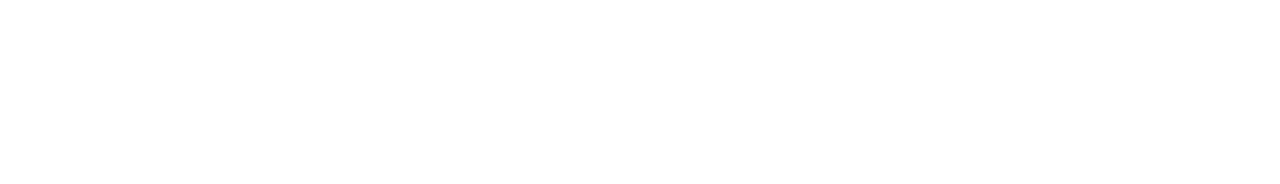
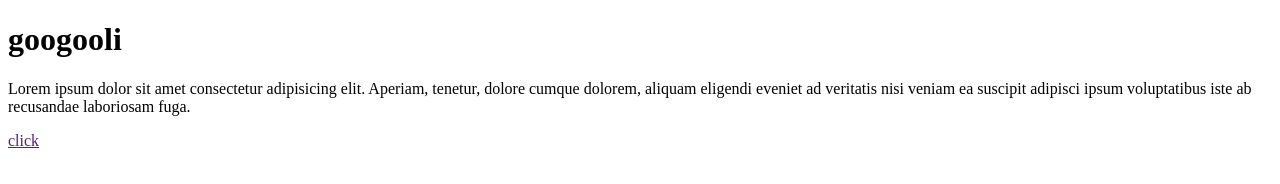
Before and after one commit to sowgand-es/git, a plain HTML site: page index.html in a window 1280 px wide. Drawn offline with Linux system fonts and the light colour scheme.

Commit message:
googooli

```diff
--- a/index.html
+++ b/index.html
@@ -6,6 +6,8 @@
     <title>Document</title>
 </head>
 <body>
-
+    <h1>googooli</h1>
+    <p>Lorem ipsum dolor sit amet consectetur adipisicing elit. Aperiam, tenetur, dolore cumque dolorem, aliquam eligendi eveniet ad veritatis nisi veniam ea suscipit adipisci ipsum voluptatibus iste ab recusandae laboriosam fuga.</p>
+<a href="">click</a>
 </body>
 </html>
```
